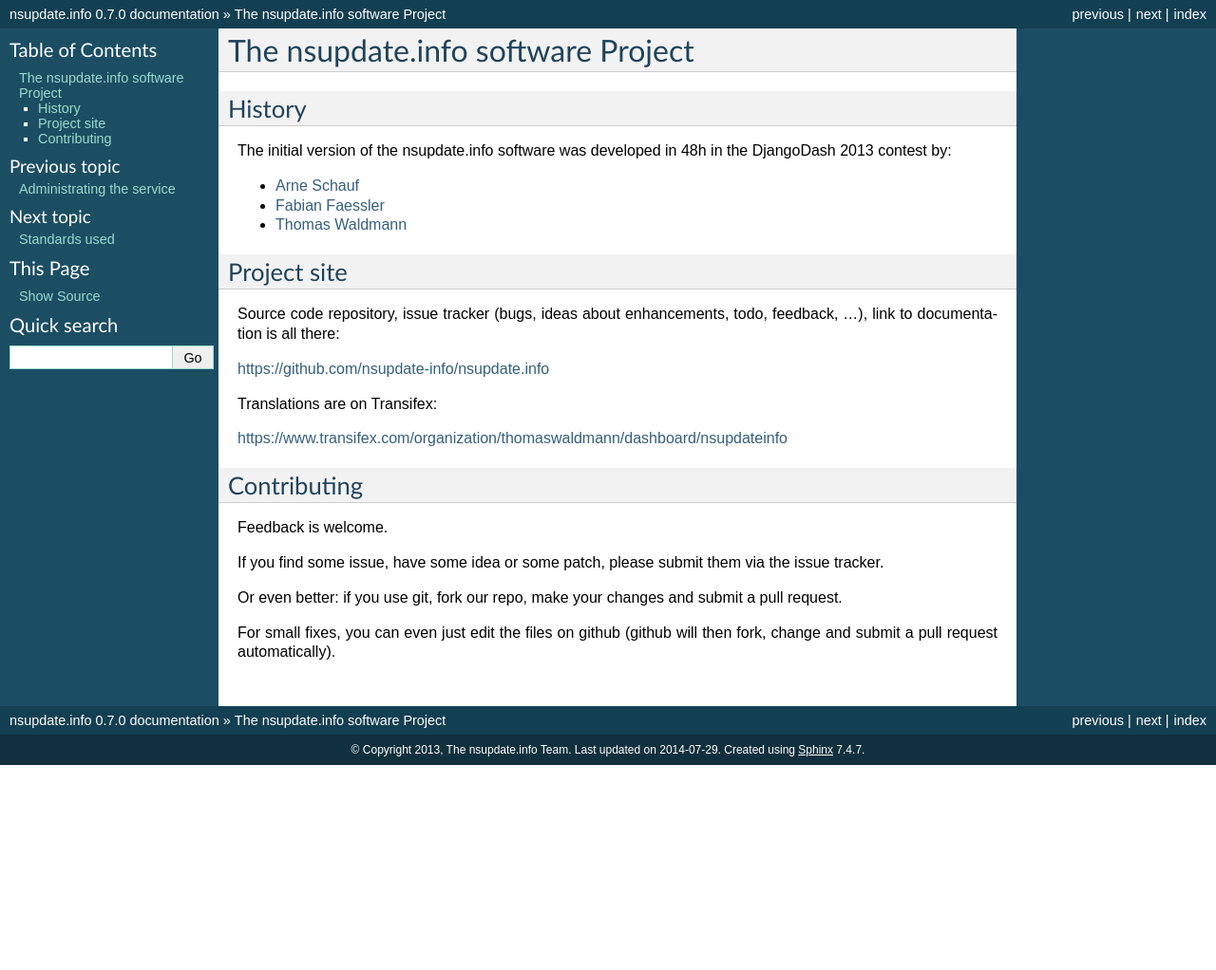
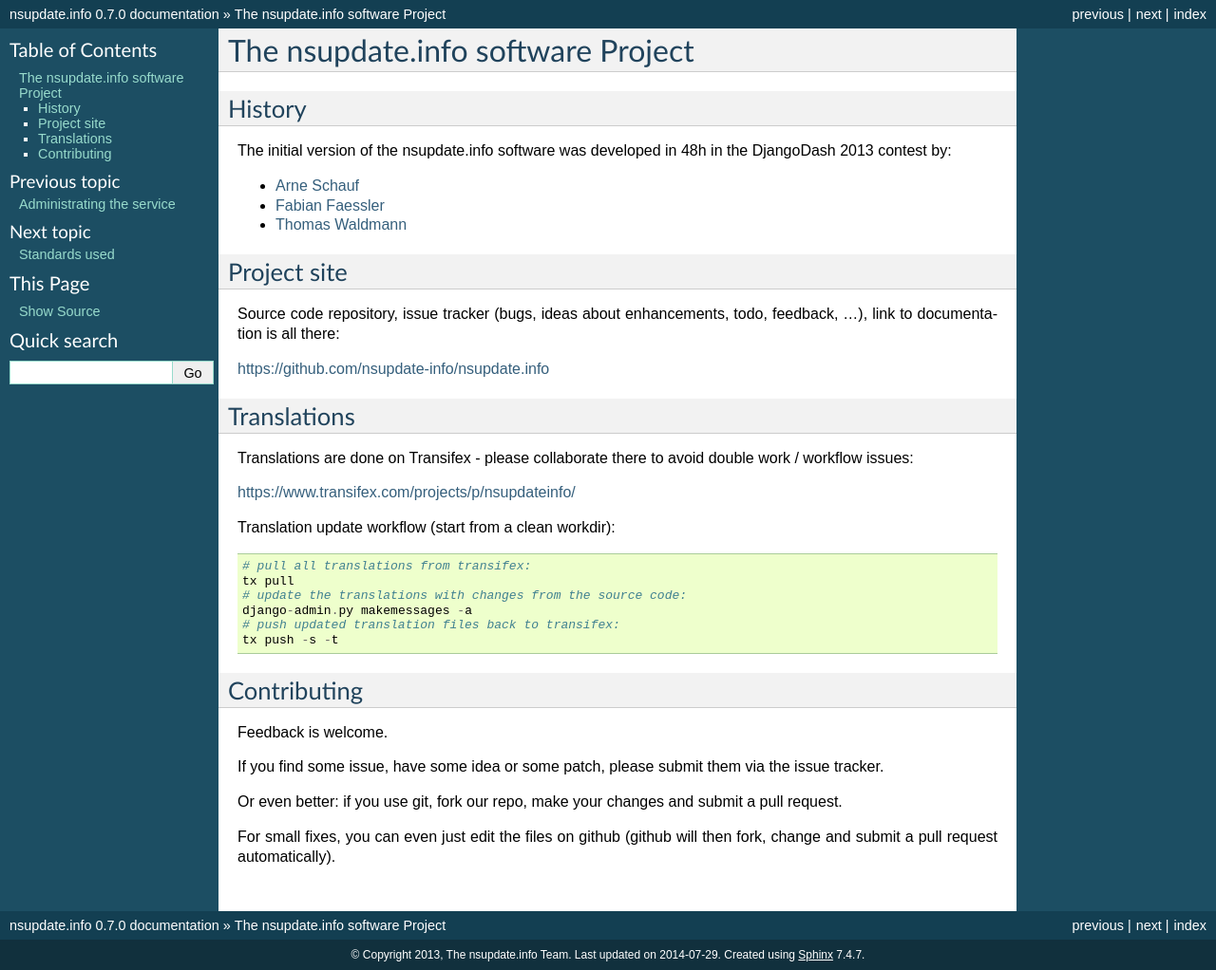
Before and after one commit to nsupdate-info/nsupdate.info, a Sphinx documentation site: the page built from docs/project.rst, in a window 1280 px wide. Shown: the whole page at 95% size. Built offline with Sphinx 7.4.7, drawn with Linux system fonts in a browser that asks for light colours; before the commit the page ends 900 px from its top, so only the background shows below that.

Commit message:
update docs with translation update workflow

```diff
--- a/docs/project.rst
+++ b/docs/project.rst
@@ -20,9 +20,23 @@
 
 https://github.com/nsupdate-info/nsupdate.info
 
-Translations are on Transifex:
+Translations
+============
 
-https://www.transifex.com/organization/thomaswaldmann/dashboard/nsupdateinfo
+Translations are done on Transifex - please collaborate there to avoid double work / workflow issues:
+
+https://www.transifex.com/projects/p/nsupdateinfo/
+
+Translation update workflow (start from a clean workdir):
+
+::
+
+    # pull all translations from transifex:
+    tx pull
+    # update the translations with changes from the source code:
+    django-admin.py makemessages -a
+    # push updated translation files back to transifex:
+    tx push -s -t
 
 
 Contributing
```
